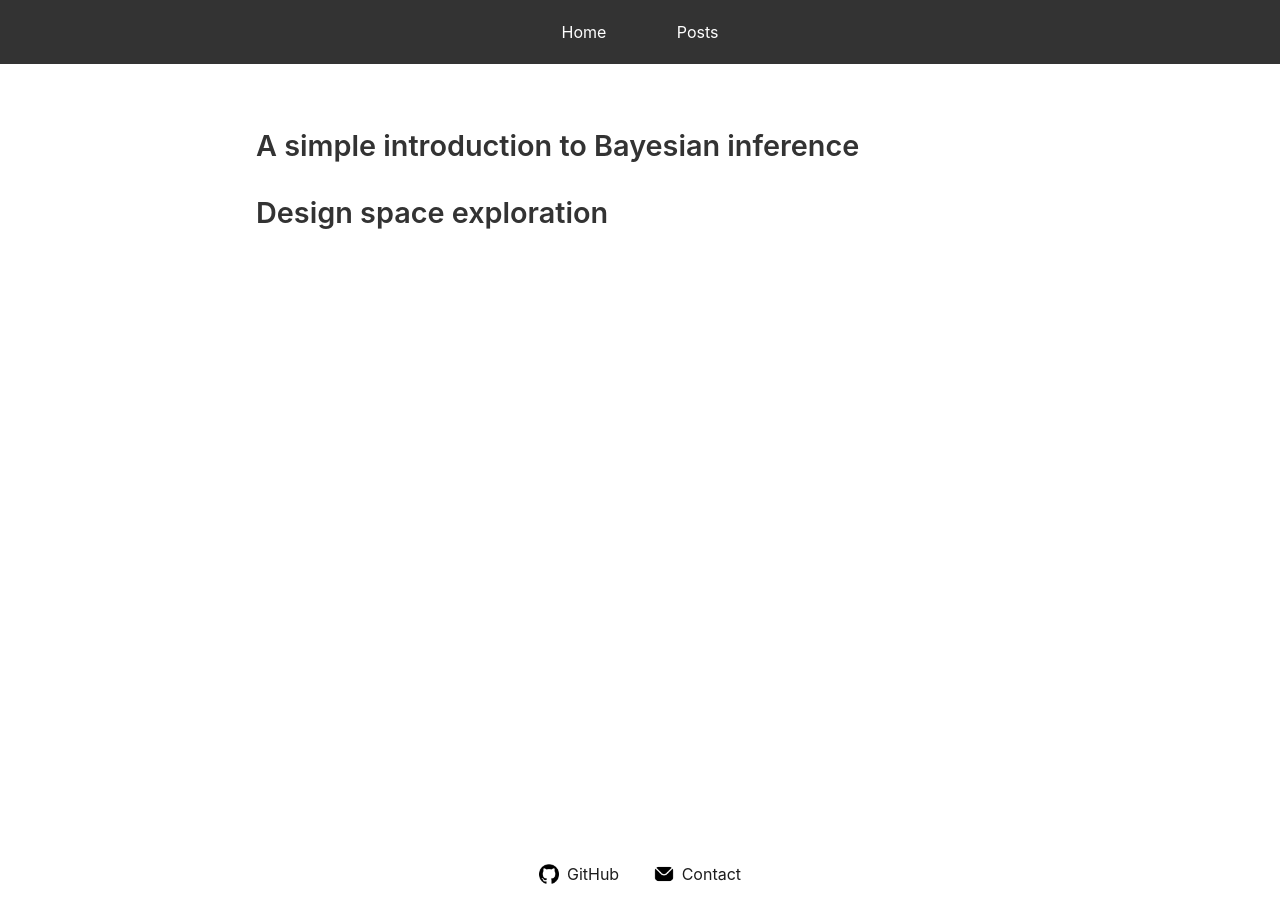
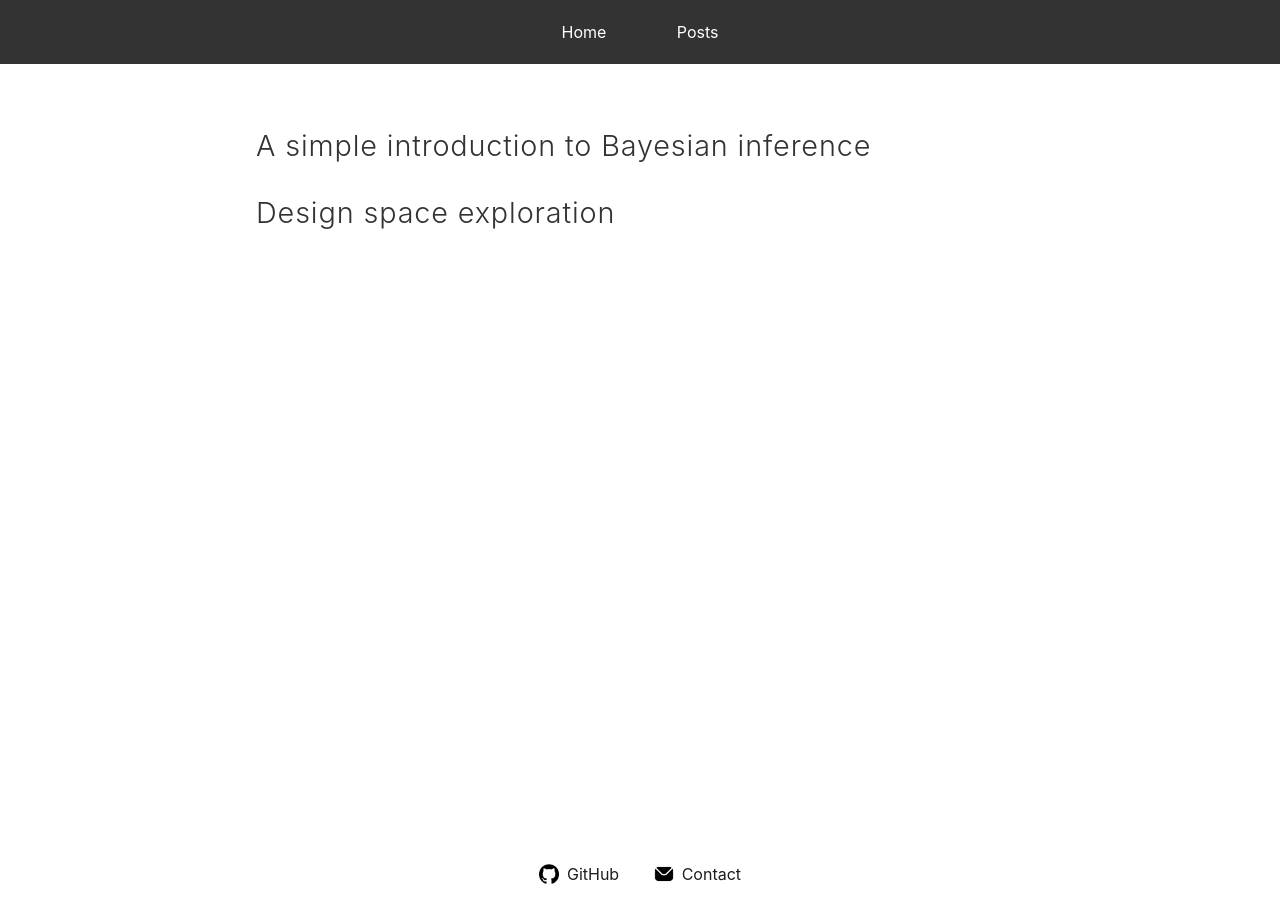
Before and after one commit to mark-hobbs/mark-hobbs.github.io, a Jekyll site: the page built from posts.html, in a window 1280 px wide. Built offline with Jekyll 4.4.1, drawn with Linux system fonts in a browser that asks for light colours.

Commit message:
Update styling

```diff
--- a/_sass/base.scss
+++ b/_sass/base.scss
@@ -35,6 +35,24 @@
   max-width: 100%;
 }
 
+h1 {
+  font-size: 2.25em;
+  font-weight: 500;
+  margin-bottom: 20px;
+  letter-spacing: 0.03em;
+  text-align: center;
+  color: $bodyColor;
+}
+
+h2 {
+  font-size: 1.5em;
+  font-weight: 600;
+  margin-top: 30px;
+  margin-bottom: 15px;
+  letter-spacing: 0.03em;
+  text-align: left;
+}
+
 figure {
   display: block;
   max-width: 100%;
--- a/_sass/posts.scss
+++ b/_sass/posts.scss
@@ -11,7 +11,7 @@
 .post-item h2 {
     font-size: 1.8em;
     margin: 0;
-    font-weight: 600;
+    font-weight: 300;
 }
 
 .post-item h2 a {
```
